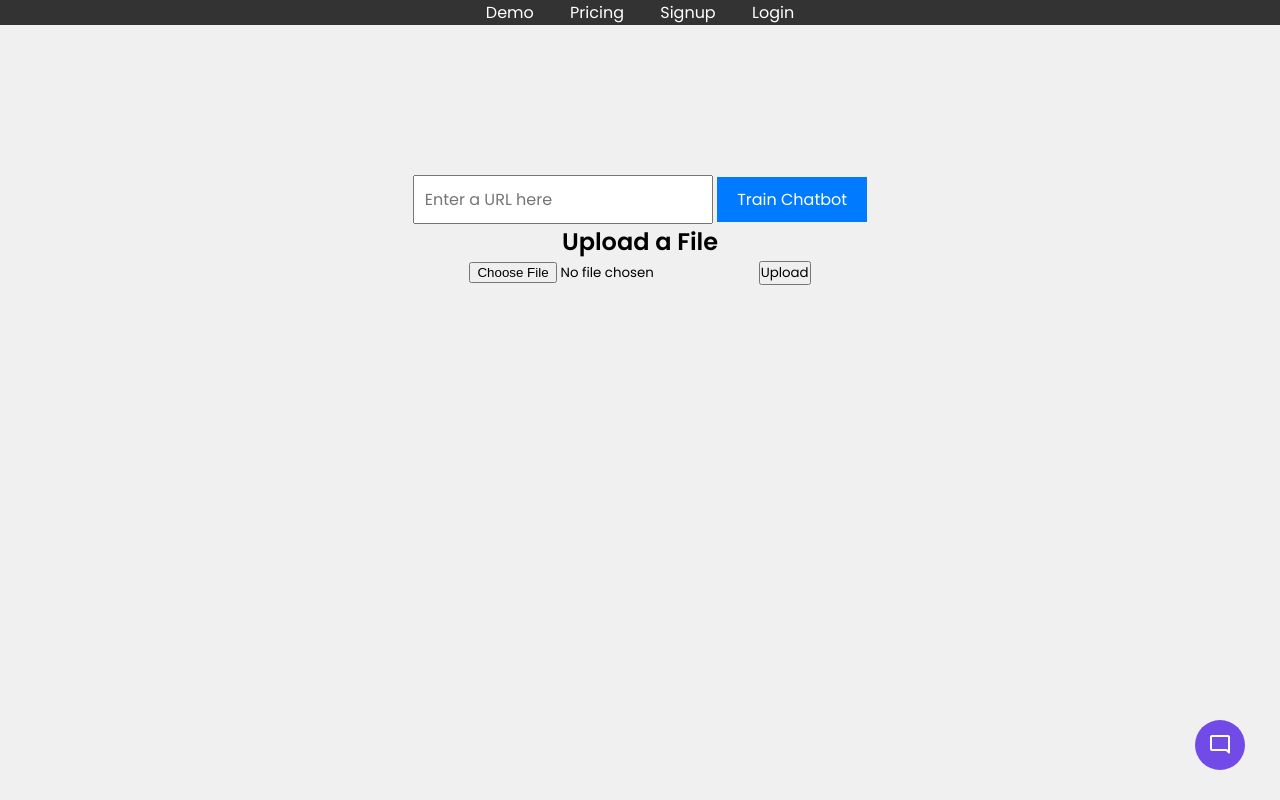
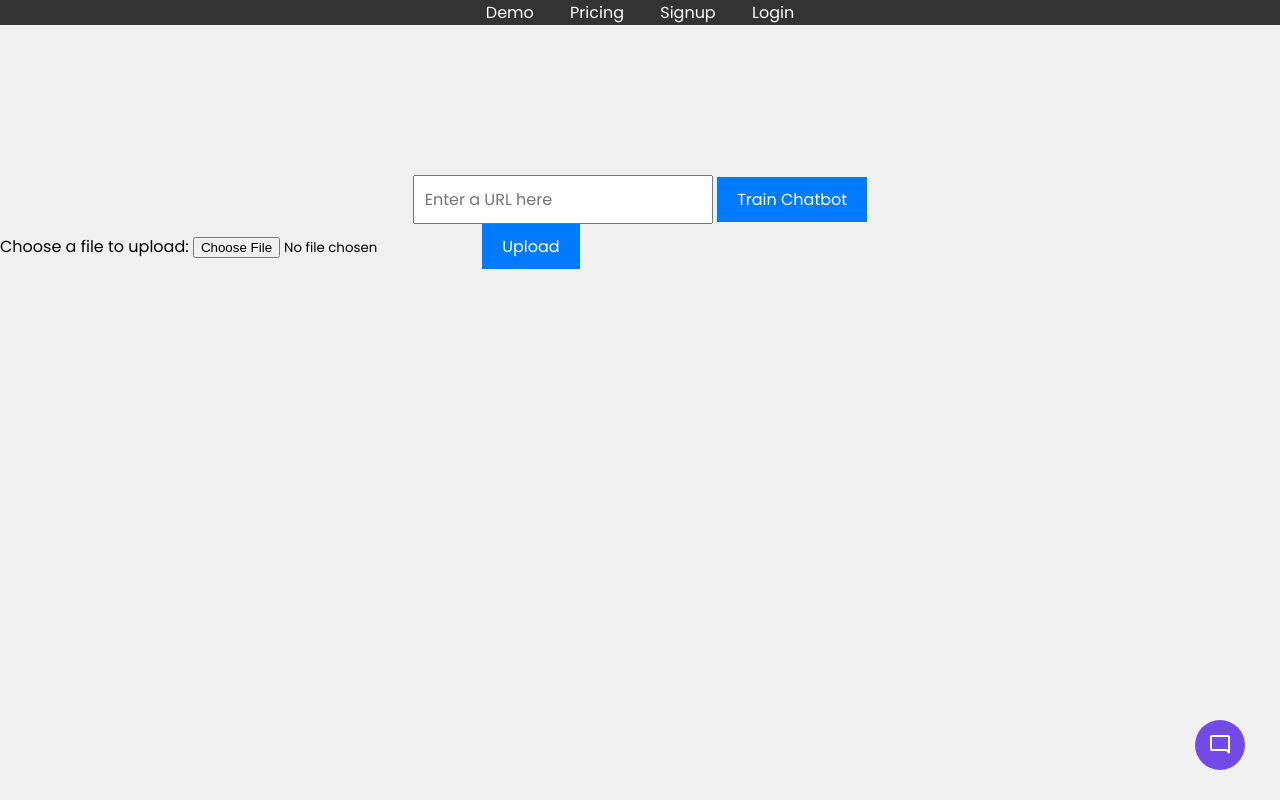
Before and after one commit to hughj095/Nodebot, a website: page public/index.html in a window 1280 px wide. Drawn offline with nearby package versions, Linux system fonts and the light colour scheme.

Commit message:
Update index.html

```diff
--- a/public/index.html
+++ b/public/index.html
@@ -23,11 +23,11 @@
         <button id="trainButton">Train Chatbot</button>
     </div>
 
-    <h2>Upload a File</h2>
-    <form enctype="multipart/form-data">
-        <input type="file" name="file" id="fileInput" accept=".pdf, .doc, .docx, .xls, .xlsx, .txt">
-        <input type="button" value="Upload" onclick="handleUpload()">
-    </form>
+    <div id="file-upload-container">
+        <label for="file-input" id="upload-label">Choose a file to upload:</label>
+        <input type="file" id="file-input" accept=".txt, .doc, .docx, .pdf, .xls, .xlsx, .csv">
+        <button id="upload-button">Upload</button>
+    </div>
 
     <!-- end of new code -->
 
```
